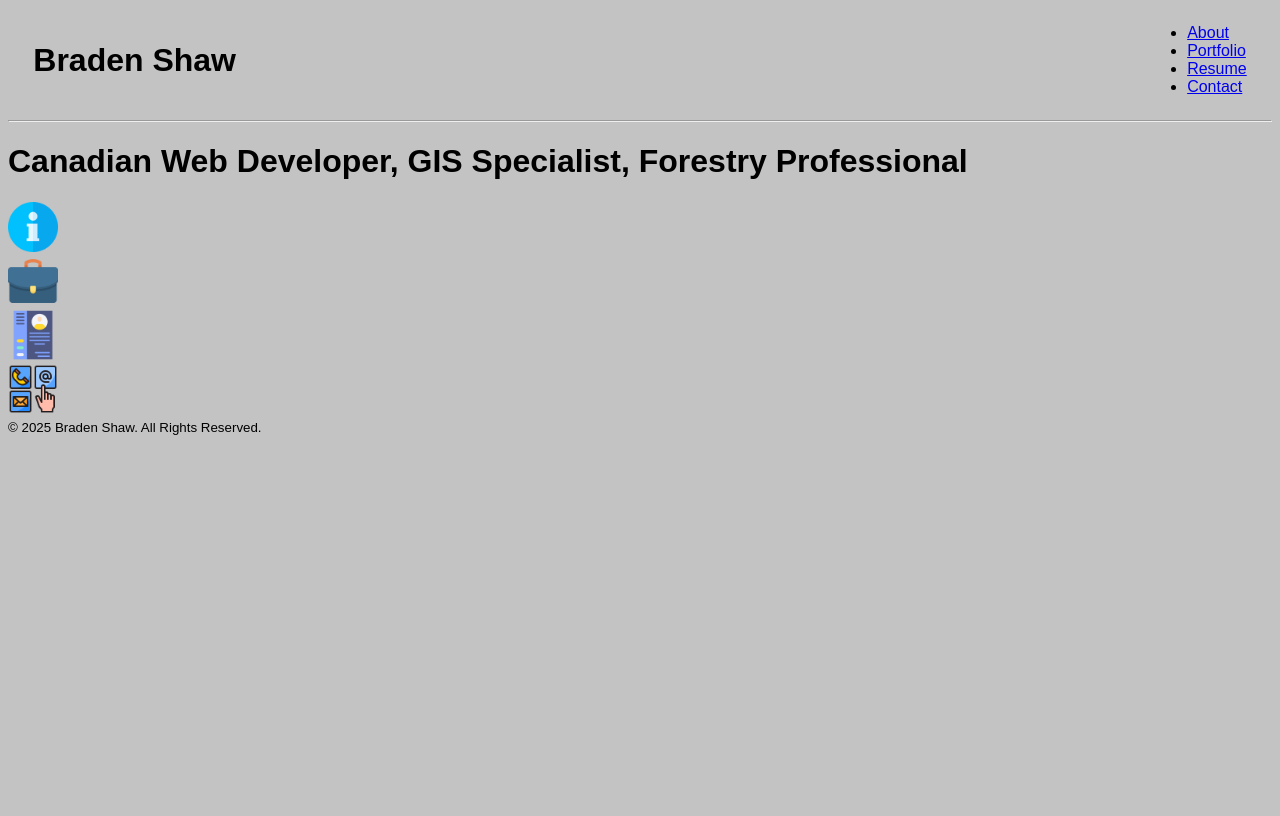
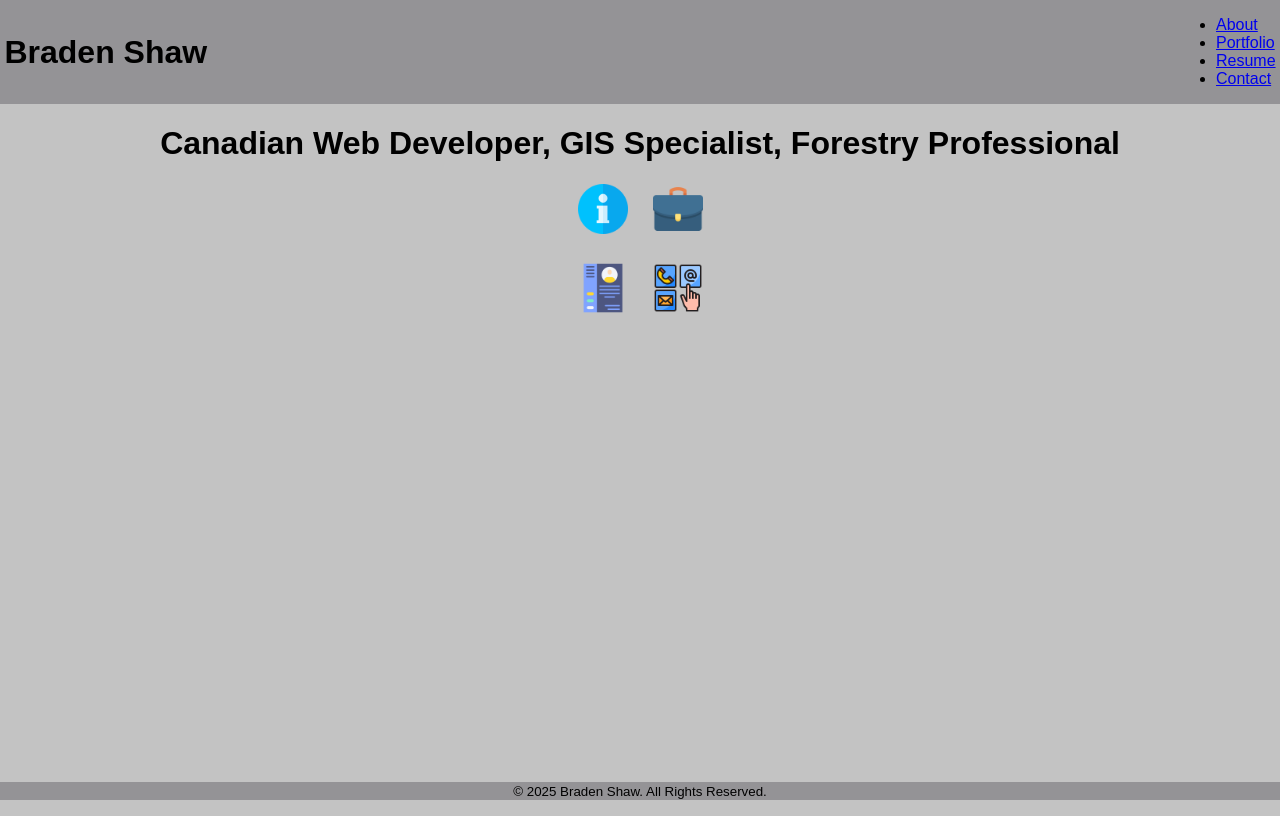
Before and after one commit to TuxedoBlack/thuja_website, a plain HTML site: page index.html in a window 1280 px wide. Drawn offline with Linux system fonts and the light colour scheme.

Commit message:
added more styling, removed <hr>

```diff
--- a/index.html
+++ b/index.html
@@ -26,10 +26,10 @@
         </nav>
     </div>
 </header>
-<!-- <hr> is a horizontal row that acts as  a page break-->
-<hr>
+
 <main class="homepage">
     <h1>Canadian Web Developer, GIS Specialist, Forestry Professional</h1>
+    <div class="main-container">
         <div class = "about-click">
             <img src = "images/about.png" alt="icon for about section" height = "50px" width="50px">
         </div>
@@ -42,6 +42,7 @@
         <div class = "contact-click">
             <img src = "images/contact.png" alt="icon for contact section" height = "50px" width="50px">
         </div>
+    </div>
 </main>
 <footer>
    <small> &copy; 2025 Braden Shaw. All Rights Reserved.</small>
--- a/stylesheet.css
+++ b/stylesheet.css
@@ -1,13 +1,43 @@
+html{
+    margin: 0;
+    padding: 0;
+}
+
 body{
     font-family: "Arial", "Helvetica", sans-serif;
     background: #C3C3C3;
     min-height: 100vh;
+    margin: 0;
+    padding: 0;
 }
 header{
+    background-color: #949396;
     height: fit-content;
     display: flex;
-    justify-content: space-between;
+    justify-content: space-around;
+    gap: 75%;
     align-items: center;
-    padding: 0 2% 0 2%;
+    width: 100%;
+    margin: 0;
 }
-main
+main{
+    display: flex;
+    flex-direction: column;
+    justify-content: center;
+    align-items: center;
+}
+
+footer {
+  background-color: #949396;
+  position: fixed;
+  left: 0;
+  bottom: 0;
+  width: 100%;
+  text-align: center;
+}
+
+.main-container{
+    display: grid;
+    grid-template-columns: 1fr 1fr;
+    gap: 25px;
+}
```
Lines whose indentation alone changed are shown as unchanged.
